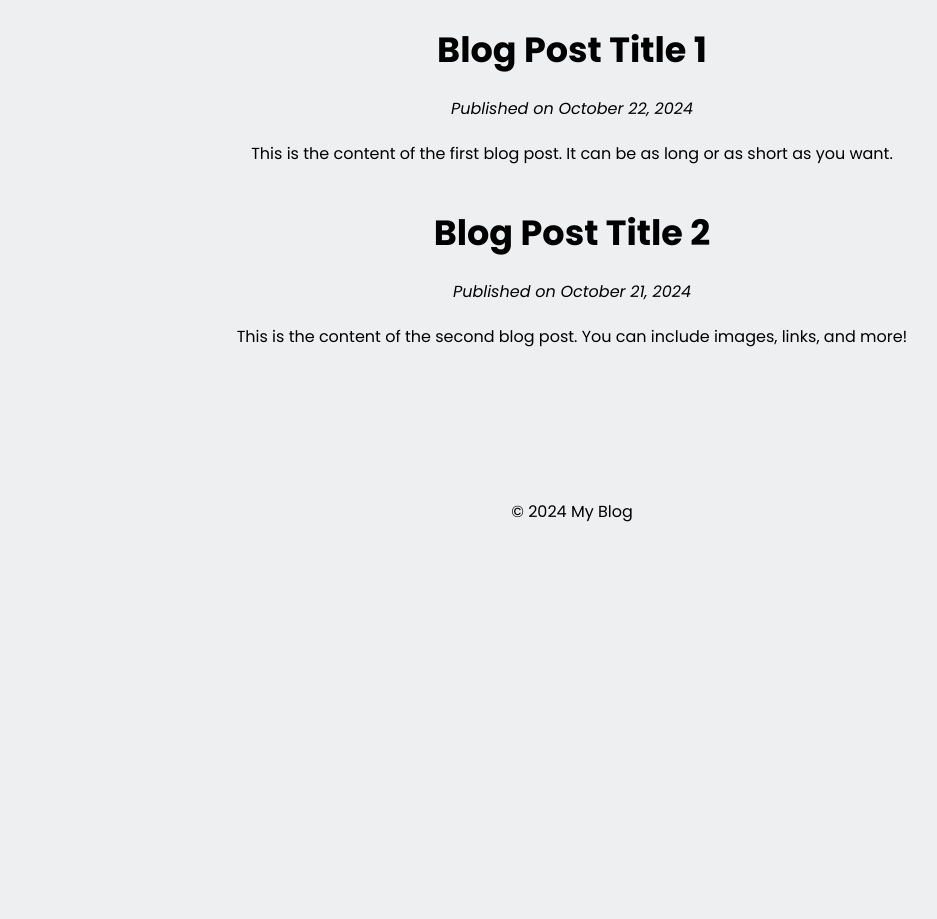
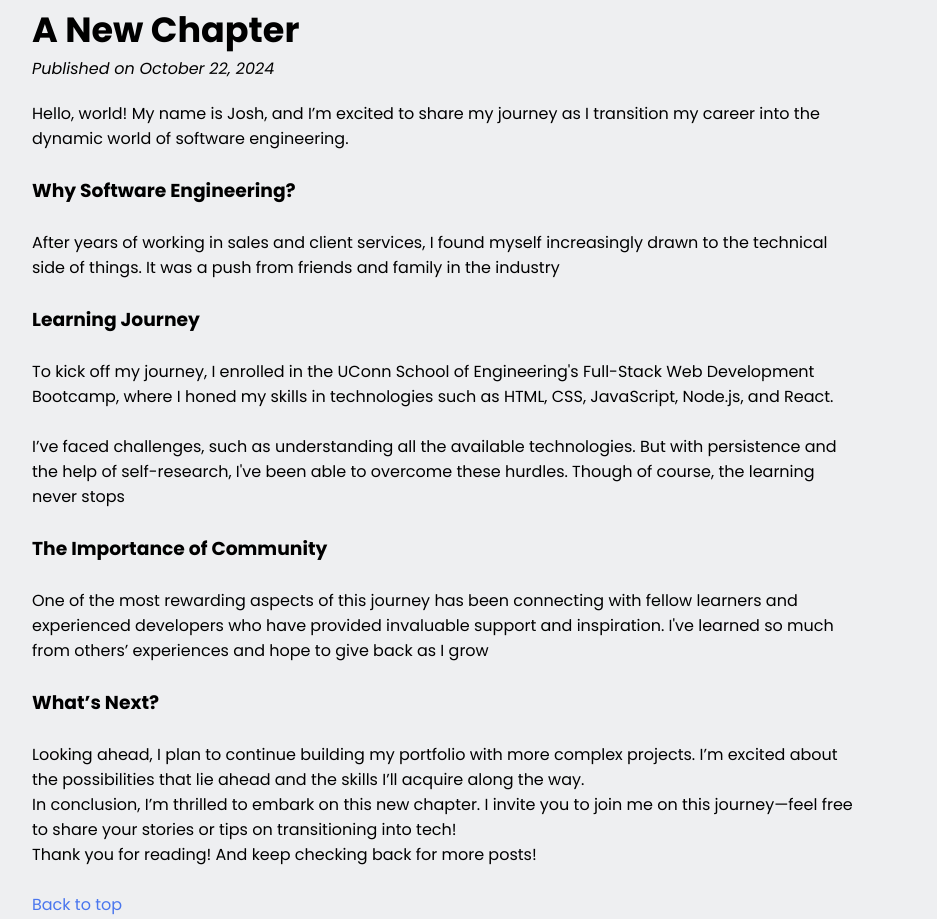
Before and after one commit to JMRobertson89/jrobertson-io-portfolio, a website: page blog.html in a window 1280 px wide. Shown: the part 202-1121 px from the top of the page, without its empty margins (68-1005 px from the left). Before the commit the page ends 800 px from the top, so only its background shows below. Drawn offline with Linux system fonts and the light colour scheme.

Commit message:
first blog post

```diff
--- a/CSS/blog.css
+++ b/CSS/blog.css
@@ -20,19 +20,19 @@ header {
 /* ARTICLES */
 
 .articles {
-    padding: 0 50px;
+    padding: 0 100px;
     margin-bottom: 100px;
+    max-width: 80%;
 }
 
 .articles h2 {
-    text-align: center;
     font-size: 35px;
-    padding: 20px;
+
 
 }
 
-.articles p {
-    text-align: center;
+.publish {
+
     margin-bottom: 20px;
 }
 
--- a/blog.html
+++ b/blog.html
@@ -62,15 +62,39 @@
 
     <main class="articles">
         <article>
-            <h2>Blog Post Title 1</h2>
-            <p><em>Published on October 22, 2024</em></p>
-            <p>This is the content of the first blog post. It can be as long or as short as you want.</p>
-        </article>
+            <h2>A New Chapter</h2>
+            <p class="publish"><em>Published on October 22, 2024</em></p>
+            <p>Hello, world! My name is Josh, and I’m excited to share my journey as I transition my career into the dynamic world of software engineering.</p>
+            <br>
+            <h3>Why Software Engineering?</h3>
+            <br>
+            <p>After years of working in sales and client services, I found myself increasingly drawn to the technical side of things. It was a push from friends and family in the industry </p>
+            <br>
+            <h3>Learning Journey</h3>
+            <br>
+            <p>To kick off my journey, I enrolled in the UConn School of Engineering's Full-Stack Web Development Bootcamp, where I honed my skills in technologies such as HTML, CSS, JavaScript, Node.js, and React.
+            <br>
+            <br>
+            I’ve faced challenges, such as understanding all the available technologies. But with persistence and the help of self-research, I've been able to overcome these hurdles. Though of course, the learning never stops
+            </p>
+            <br>
+            <h3>The Importance of Community</h3>
+            <br>
+            <p>One of the most rewarding aspects of this journey has been connecting with fellow learners and experienced developers who have provided invaluable support and inspiration. I've learned so much from others’ experiences and hope to give back as I grow</p>
+            <br>
+            <h3>What’s Next?</h3>
+            <br>
+            <p>Looking ahead, I plan to continue building my portfolio with more complex projects. I’m excited about the possibilities that lie ahead and the skills I’ll acquire along the way.
+            <br>
+            In conclusion, I’m thrilled to embark on this new chapter. I invite you to join me on this journey—feel free to share your stories or tips on transitioning into tech!
+            <br>
+            Thank you for reading! And keep checking back for more posts!
+            </p>
+            <br>
+            <a href="./blog.html">
+                <span>Back to top</span>
+            </a>
 
-        <article>
-            <h2>Blog Post Title 2</h2>
-            <p><em>Published on October 21, 2024</em></p>
-            <p>This is the content of the second blog post. You can include images, links, and more!</p>
         </article>
 
         <!-- Add more blog posts as needed -->
```
